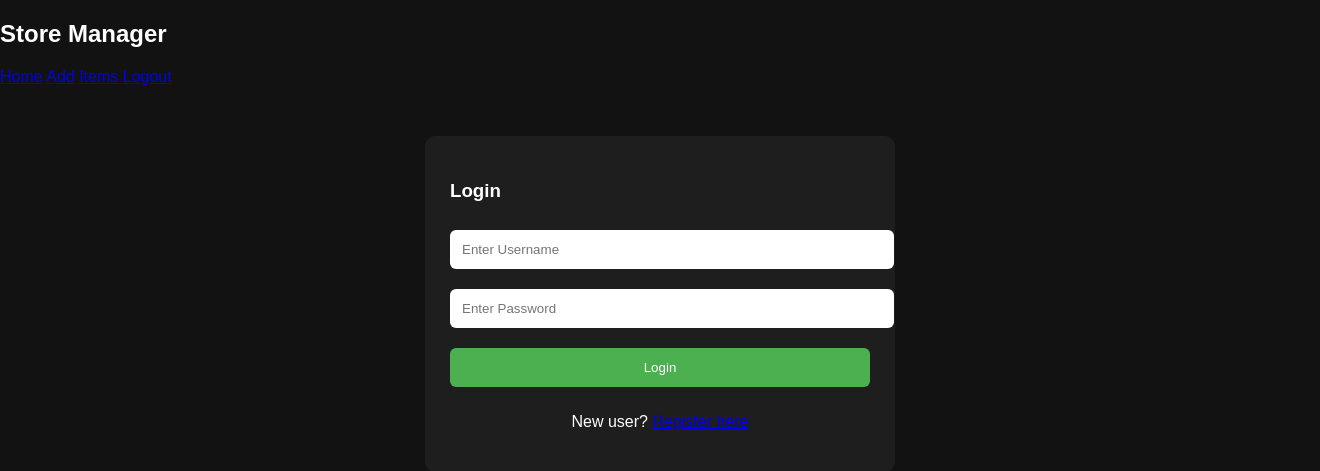
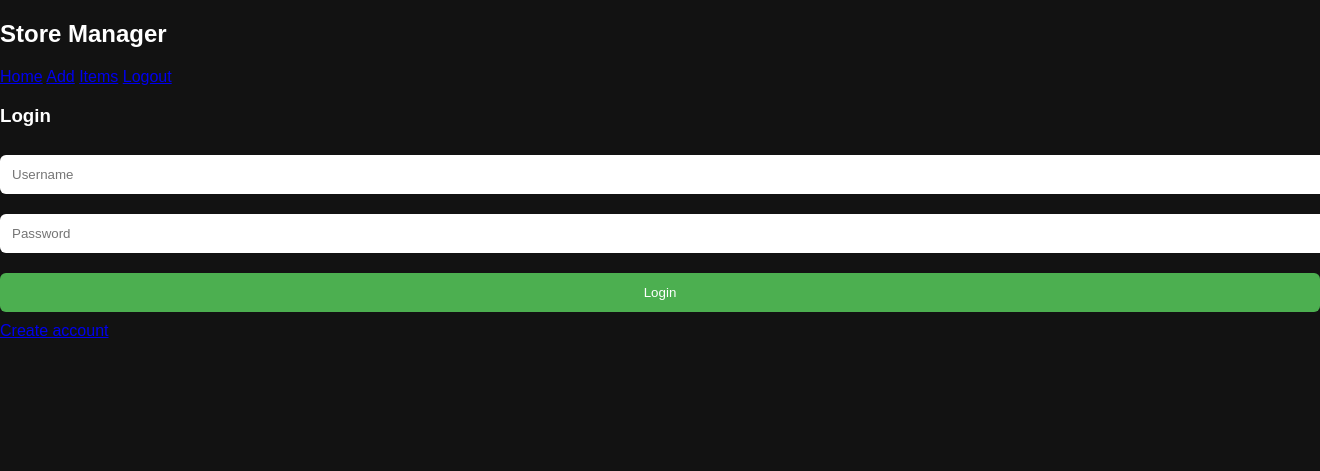
Before and after one commit to manojar346-hue/Clothes-, a Flask app: page /login in a window 1320 px wide; the page is wider, and only the part inside the window is pictured. Shown: the top 471 px of that part. Run offline with Flask 3, Linux system fonts and the light colour scheme.

Commit message:
Update login.html

```diff
--- a/templates/login.html
+++ b/templates/login.html
@@ -1,20 +1,20 @@
 {% extends "base.html" %}
 {% block content %}
 
-<div class="container">
+<div class="box">
     <h3>Login</h3>
 
+    {% if error %}
+        <p style="color:red">{{ error }}</p>
+    {% endif %}
+
     <form method="POST">
-        <input name="username" placeholder="Enter Username" required>
-
-        <input name="password" type="password" placeholder="Enter Password" required>
-
-        <button type="submit">Login</button>
+        <input name="username" placeholder="Username" required>
+        <input name="password" type="password" placeholder="Password" required>
+        <button>Login</button>
     </form>
 
-    <p style="text-align:center;">
-        New user? <a href="/register">Register here</a>
-    </p>
+    <a href="/register">Create account</a>
 </div>
 
 {% endblock %}
```
